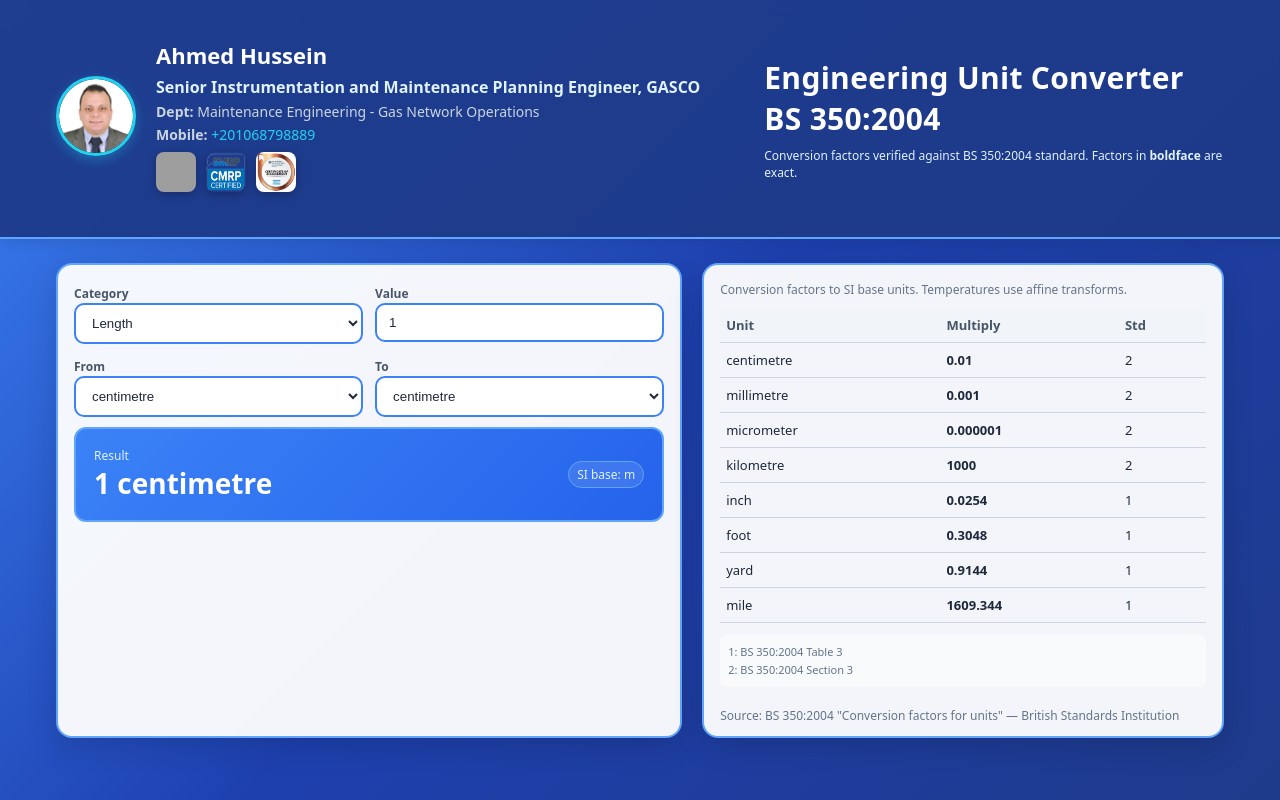
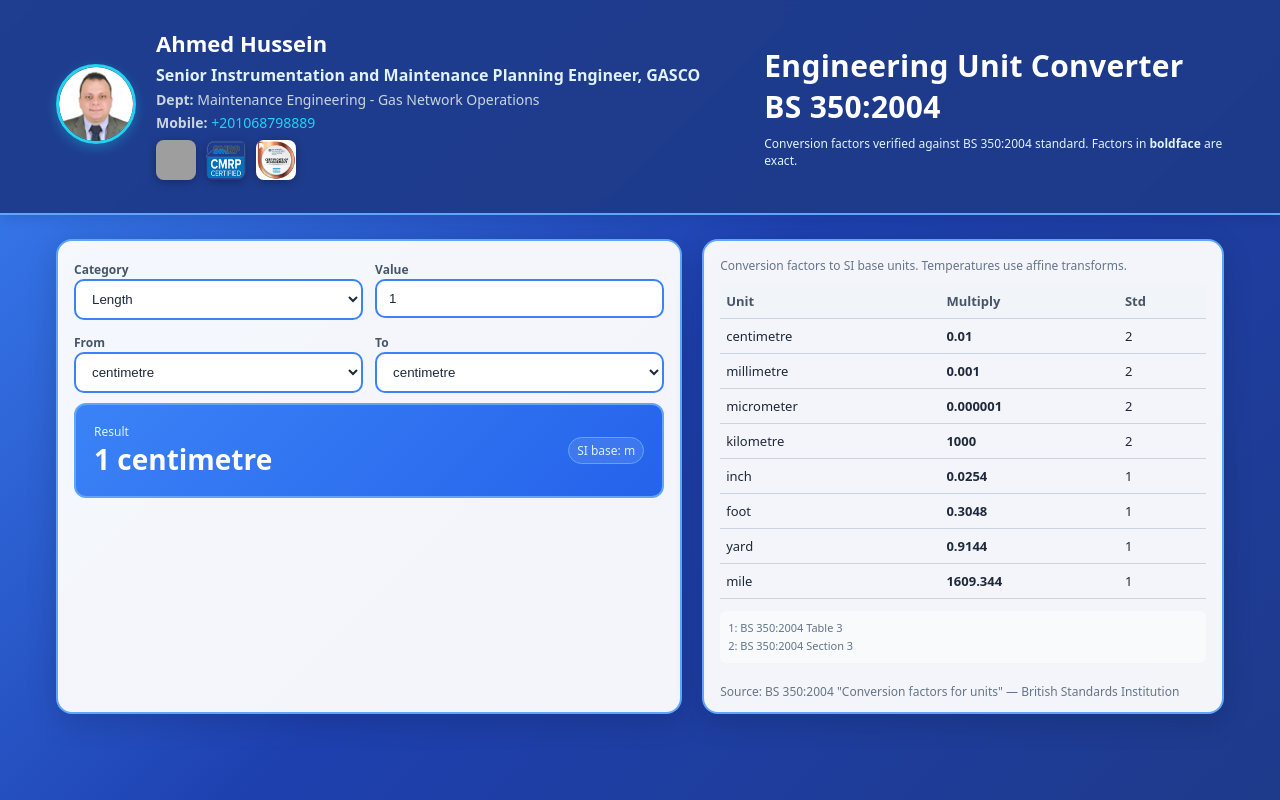
Before and after one commit to Ahmedhussein014/unitconverter, a plain HTML site: page index.htm in a window 1280 px wide. Drawn offline with Linux system fonts and the light colour scheme; grey boxes are pictures that could not be loaded.

Commit message:
Update index.htm

```diff
--- a/index.htm
+++ b/index.htm
@@ -7,7 +7,7 @@
 <style>
   :root{--bg:#1e3a8a;--card:#2563eb;--muted:#cbd5e1;--accent:#22d3ee;--good:#22c55e}
   *{box-sizing:border-box} body{margin:0;font-family:system-ui,-apple-system,Segoe UI,Roboto,Ubuntu,Helvetica,Arial; background:linear-gradient(135deg,#3b82f6 0%,#1e40af 50%,#1e3a8a 100%); color:#e5e7eb; min-height:100vh}
-  header{padding:24px 16px;text-align:center;border-bottom:2px solid #60a5fa; position:sticky;top:0;background:rgba(30,58,138,0.95);backdrop-filter: blur(8px);box-shadow:0 4px 12px rgba(0,0,0,0.1);z-index:1000}
+  header{padding:12px 16px;text-align:left;border-bottom:2px solid #60a5fa;position:relative;background:rgba(30,58,138,0.95);backdrop-filter: blur(8px);box-shadow:0 4px 12px rgba(0,0,0,0.1)}
   h1{margin:0;font-size:clamp(20px,2.6vw,30px);letter-spacing:.3px;color:#fff}
   main{max-width:1200px;margin:24px auto;padding:0 16px 100px}
   .grid{display:grid;grid-template-columns: 1.2fr 1fr; gap:20px}
```
